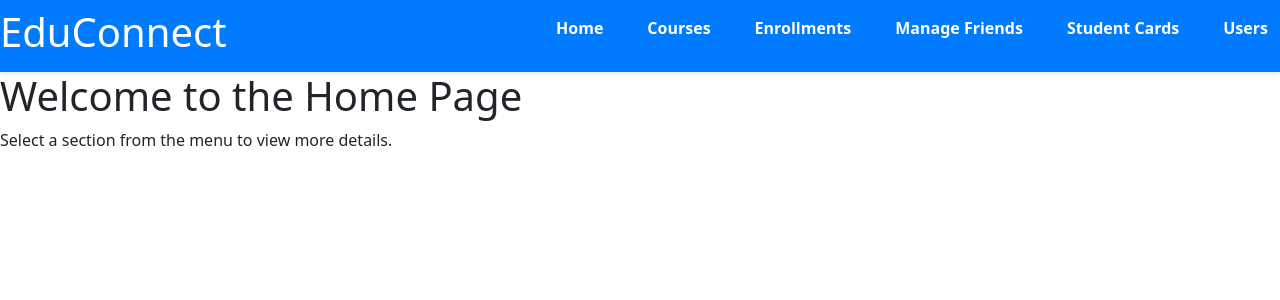
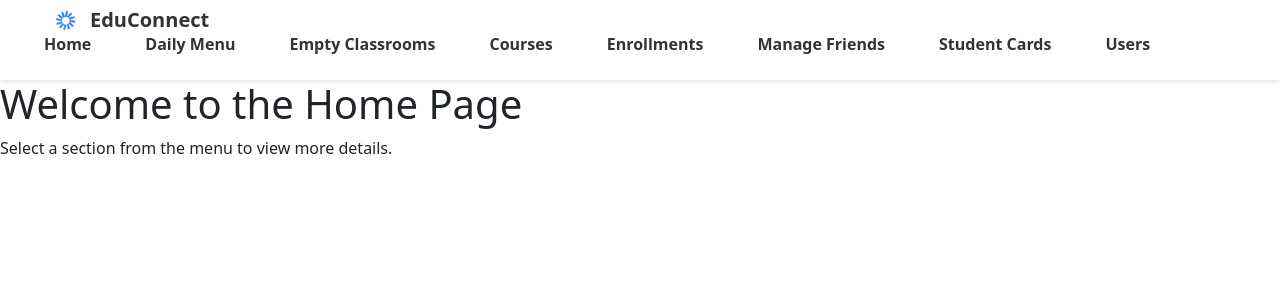
Before and after one commit to CNrg32/yak-n.etu.edu.tr_project, a React (Create React App) app in the folder frontend/: page / in a window 1280 px wide. Shown: the top 300 px of the page. Built offline with nearby package versions, Linux system fonts and the light colour scheme.

Commit message:
navbar guncellendi

```diff
--- a/frontend/src/components/Navbar.css
+++ b/frontend/src/components/Navbar.css
@@ -3,19 +3,38 @@
     justify-content: space-between;
     align-items: center;
     padding: 10px 20px;
-    background-color: #007bff; /* Mavi arka plan */
-    color: #ffffff;
+    background-color: #ffffff; /* Arka planı beyaz yapın */
+    color: #333; /* Yazı rengini siyah yapın */
     box-shadow: 0 2px 4px rgba(0, 0, 0, 0.1);
+}
+
+.logo-container {
+    display: flex;
+    align-items: center;
+    margin-left: 50px;
+}
+
+
+.navbar-logo {
+    width: 30px;
+    margin-right: 10px;
+}
+
+.navbar-title {
+    font-size: 20px;
+    color: #333;
+    margin: 0;
+    font-weight: bold;
 }
 
 .nav-links {
     list-style: none;
     display: flex;
-    gap: 20px;
+    gap: 30px;
 }
 
 .nav-links a {
-    color: #ffffff;
+    color: #333;
     text-decoration: none;
     font-weight: bold;
     padding: 8px 12px;
@@ -23,5 +42,5 @@
 }
 
 .nav-links a:hover {
-    background-color: #0056b3; /* Daha koyu mavi hover efekti */
+    background-color: #f0f0f0; /* Hover efekti için açık gri arka plan */
 }
--- a/frontend/src/components/Navbar.js
+++ b/frontend/src/components/Navbar.js
@@ -1,13 +1,20 @@
 import React from 'react';
 import { Link } from 'react-router-dom';
-import './Navbar.css'; // CSS dosyasını oluşturun ve stil ekleyin
+import './Navbar.css';
+import logo from '../assets/logo.png';
 
 const Navbar = () => {
     return (
         <nav className="navbar">
-            <h1>EduConnect</h1>
+               <div className="logo-container">
+        <img src={logo} alt="Logo" className="navbar-logo" />
+        <h1 className="navbar-title">EduConnect</h1>
+    </div>
+
             <ul className="nav-links">
                 <li><Link to="/">Home</Link></li>
+                <li><Link to="/daily-menu">Daily Menu</Link></li>
+                <li><Link to="/empty-classrooms">Empty Classrooms</Link></li>
                 <li><Link to="/courses">Courses</Link></li>
                 <li><Link to="/enrollments">Enrollments</Link></li>
                 <li><Link to="/manage-friends">Manage Friends</Link></li>
```
Also changed, not shown: frontend/src/assets/logo.png (added).
